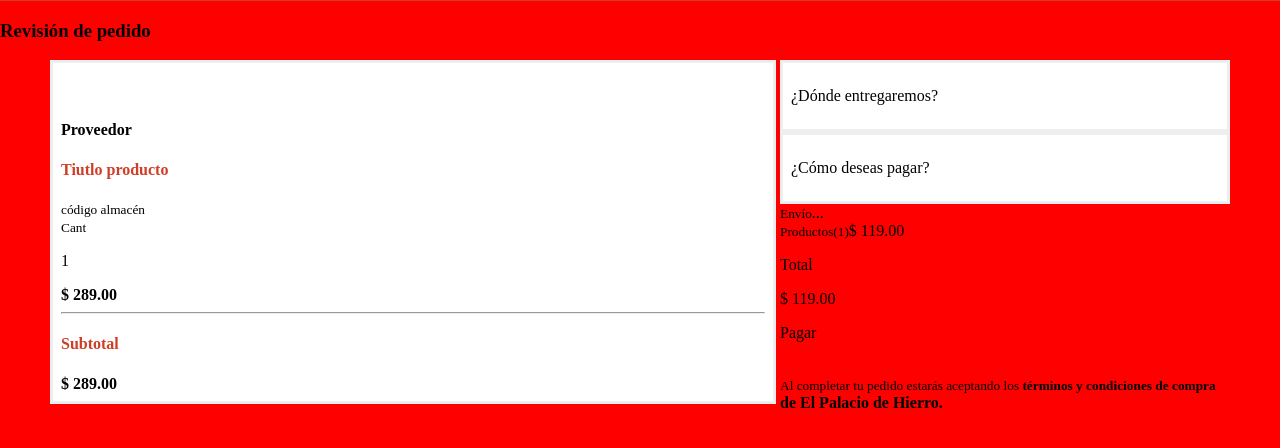
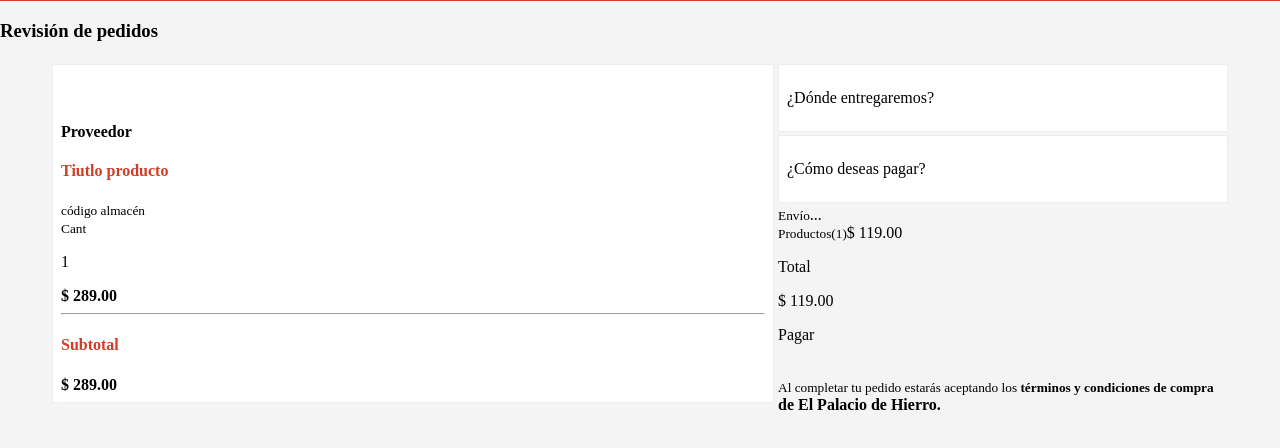
Before and after one commit to andrerchant/palacio_test, a website: page index.html in a window 1280 px wide. Shown: the part 144-592 px from the top of the page. Drawn offline with Linux system fonts and the light colour scheme; a web font is replaced by a local one.

Commit message:
ajuste temporal

```diff
--- a/assets/css/general.less
+++ b/assets/css/general.less
@@ -21,16 +21,26 @@ body {
   margin: 0;
   padding: 0;
   border: 0;
-  background-color: red;
+  background-color: #f4f4f4;
   font-family: 'acherus';
   h4{
     color:@ladrillo;
+  }
+  hr{
+    border-color: #f7f7f7;
+  }
+  .title_strong{
+    text-transform: uppercase;
+    text-rendering: geometricPrecision;
+    font-weight: 600;
   }
 }
 
 .box {
   background-color: white;
-  border: 0.2rem solid #eee;
+  border: 0.1rem solid #eee;
+  box-shadow: 2px 2px 4px 0 #f4f4f4;
+  margin:.2rem 0;
   padding: 0.5rem;
 }
 .custom_row {
--- a/assets/css/totalmente.css
+++ b/assets/css/totalmente.css
@@ -15,15 +15,25 @@ body {
   margin: 0;
   padding: 0;
   border: 0;
-  background-color: red;
+  background-color: #f4f4f4;
   font-family: 'acherus';
 }
 body h4 {
   color: #cf3e26;
 }
+body hr {
+  border-color: #f7f7f7;
+}
+body .title_strong {
+  text-transform: uppercase;
+  text-rendering: geometricPrecision;
+  font-weight: 600;
+}
 .box {
   background-color: white;
-  border: 0.2rem solid #eee;
+  border: 0.1rem solid #eee;
+  box-shadow: 2px 2px 4px 0 #f4f4f4;
+  margin: 0.2rem 0;
   padding: 0.5rem;
 }
 .custom_row {
--- a/index.html
+++ b/index.html
@@ -14,7 +14,7 @@
     <section>
       <article class="s1 custom-row">
         <div class="figure arrow-left"></div>
-        <h1>Revisión de pedido</h1>
+        <h1>Revisión de pedidos</h1>
         <div class="generic-icon"></div>
       </article>
       <article class="s2 custom_row">
--- a/prod/less/main.less
+++ b/prod/less/main.less
@@ -13,16 +13,26 @@ body {
   margin: 0;
   padding: 0;
   border: 0;
-  background-color: red;
+  background-color: #f4f4f4;
   font-family: 'acherus';
   h4{
     color:@ladrillo;
+  }
+  hr{
+    border-color: #f7f7f7;
+  }
+  .title_strong{
+    text-transform: uppercase;
+    text-rendering: geometricPrecision;
+    font-weight: 600;
   }
 }
 
 .box {
   background-color: white;
-  border: 0.2rem solid #eee;
+  border: 0.1rem solid #eee;
+  box-shadow: 2px 2px 4px 0 #f4f4f4;
+  margin:.2rem 0;
   padding: 0.5rem;
 }
 .custom_row {
```
Also changed, not shown: Gruntfile.js (+0 -10 lines), assets/css/totalmente.min.css.
